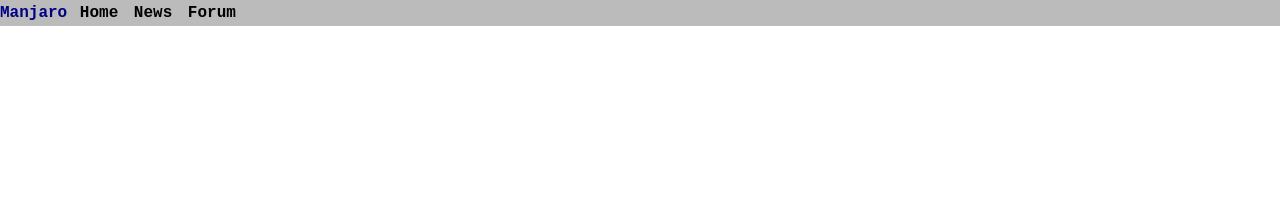
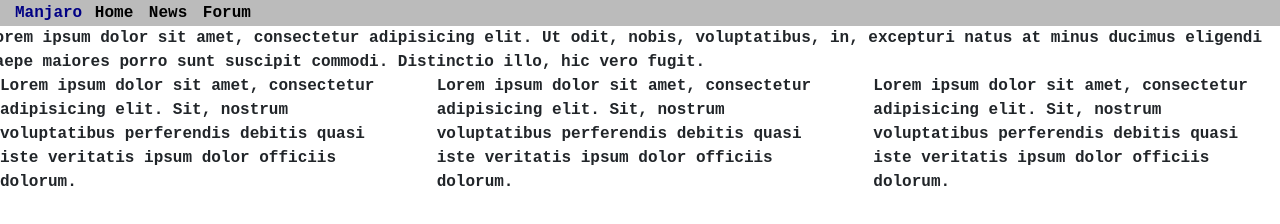
Before and after one commit to cgrossi/dostheme, a plain HTML site: page index.html in a window 1280 px wide. Drawn offline with nearby package versions, Linux system fonts and the light colour scheme.

Commit message:
add changes

```diff
--- a/css/style.css
+++ b/css/style.css
@@ -9,6 +9,9 @@ body {
 	font-weight: bold;
 }
 
+nav {
+	padding-left: 15px;
+}
 nav span {
 	color: #000084;
 }
@@ -27,8 +30,6 @@ a:hover {
 	padding: 1px 3px;
 }
 
-
-
 nav {
 	background: #BBB;
 }
--- a/index.html
+++ b/index.html
@@ -17,7 +17,20 @@
 		</nav>
 	</header>
 	<main>
-
+		<section class="row">
+			Lorem ipsum dolor sit amet, consectetur adipisicing elit. Ut odit, nobis, voluptatibus, in, excepturi natus at minus ducimus eligendi saepe maiores porro sunt suscipit commodi. Distinctio illo, hic vero fugit.
+		</section>
+		<section class="row">
+			<article class="col-4">
+				<p>Lorem ipsum dolor sit amet, consectetur adipisicing elit. Sit, nostrum voluptatibus perferendis debitis quasi iste veritatis ipsum dolor officiis dolorum.</p>
+			</article>
+			<article class="col-4">
+				<p>Lorem ipsum dolor sit amet, consectetur adipisicing elit. Sit, nostrum voluptatibus perferendis debitis quasi iste veritatis ipsum dolor officiis dolorum.</p>
+			</article>
+			<article class="col-4">
+				<p>Lorem ipsum dolor sit amet, consectetur adipisicing elit. Sit, nostrum voluptatibus perferendis debitis quasi iste veritatis ipsum dolor officiis dolorum.</p>
+			</article>
+		</section>
 	</main>
 	<footer>
 
```
